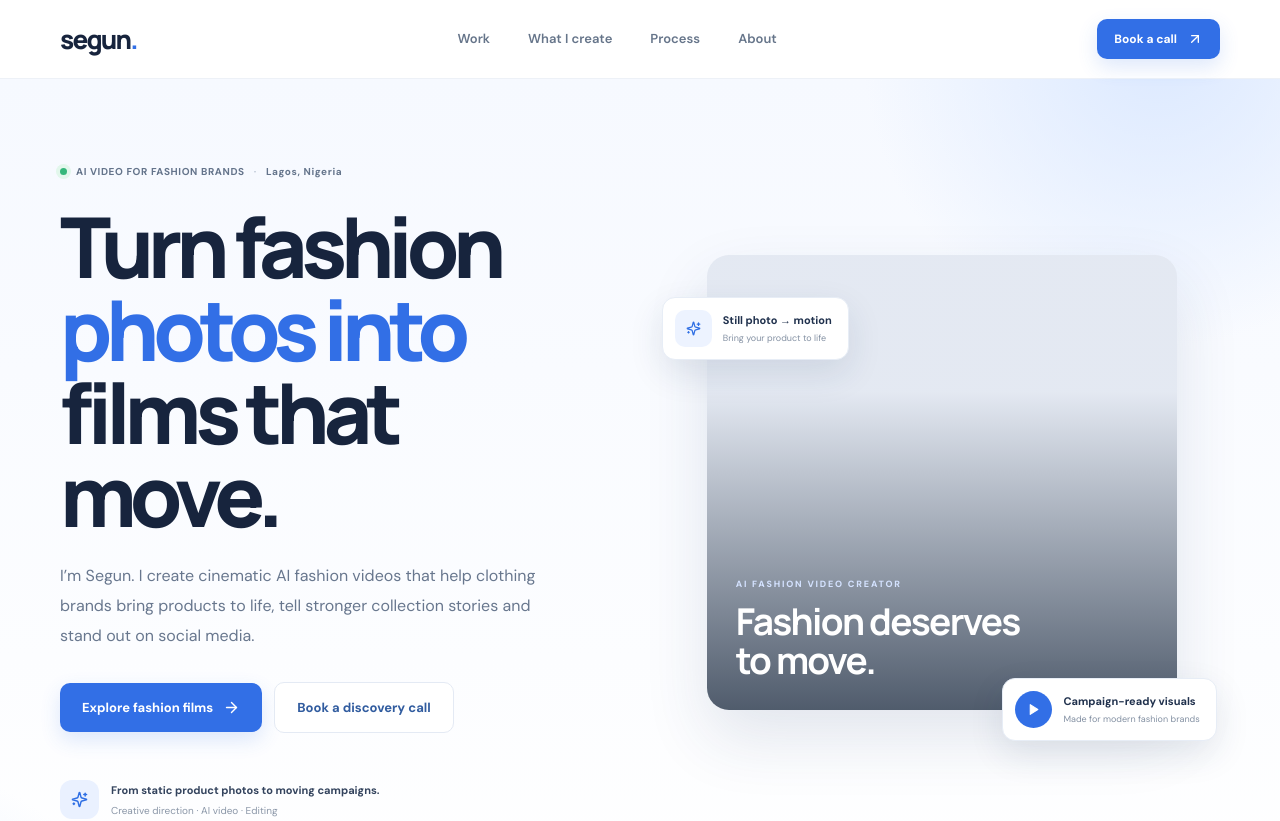
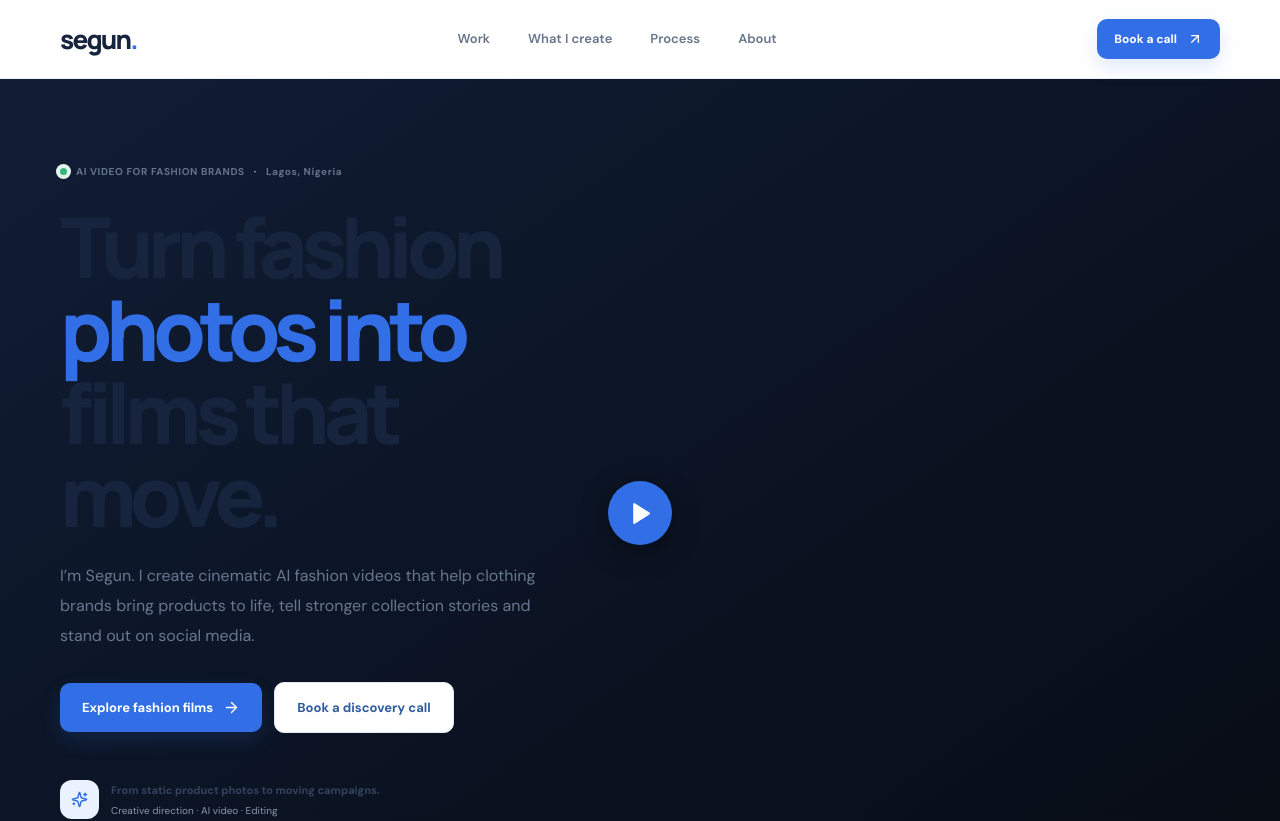
Before and after one commit to kolawoleadedoyin8-png/Segun-Portfolio-, a Next.js app: page / in a window 1280 px wide. Shown: the top 821 px of the page. Built offline with nearby package versions, Linux system fonts and the light colour scheme.

Commit message:
Use full-bleed fashion video in hero section

```diff
--- a/app/page.tsx
+++ b/app/page.tsx
@@ -23,9 +23,8 @@ const capabilities = ["AI fashion video", "Product storytelling", "Creative dire
 export default function Home() {
  return <main>
   <header className="site-header"><div className="container header-inner"><a href="#" className="brand-mark">segun<span>.</span></a><nav className="main-nav"><a href="#work">Work</a><a href="#services">What I create</a><a href="#process">Process</a><a href="#about">About</a></nav><a href="https://calendly.com/prime-edge-/business-call" target="_blank" rel="noreferrer" className="button button-primary button-small">Book a call <ArrowUpRight size={16}/></a></div></header>
-  <section className="hero"><div className="hero-glow hero-glow-one"/><div className="hero-glow hero-glow-two"/><div className="container hero-grid">
+  <section className="hero hero-fullbleed"><div className="hero-video-background"><VideoEmbed videoId="1CEOM_kWJAYZTwtirfXWxkKazEZsktAfD" title="Segun fashion film hero" variant="hero"/></div><div className="hero-video-shade"/><div className="container hero-grid hero-overlay-grid">
    <div className="hero-copy"><div className="availability"><span/> AI VIDEO FOR FASHION BRANDS <i>·</i> Lagos, Nigeria</div><h1>Turn fashion<br/><span>photos into</span><br/>films that move.</h1><p className="hero-lead">I’m Segun. I create cinematic AI fashion videos that help clothing brands bring products to life, tell stronger collection stories and stand out on social media.</p><div className="hero-actions"><a href="#work" className="button button-primary">Explore fashion films <ArrowRight size={17}/></a><a href="https://calendly.com/prime-edge-/business-call" target="_blank" rel="noreferrer" className="button button-quiet">Book a discovery call</a></div><div className="hero-proof"><div className="proof-icon"><Sparkles size={17}/></div><div><strong>From static product photos to moving campaigns.</strong><small>Creative direction · AI video · Editing</small></div></div></div>
-   <div className="hero-art"><div className="hero-photo"><img src="/segun-portrait.jpg" alt="Segun portrait"/><div className="photo-gradient"/><div className="photo-caption"><small>AI FASHION VIDEO CREATOR</small><strong>Fashion deserves<br/>to move.</strong></div></div><div className="art-chip chip-top"><span className="chip-spark"><Sparkles size={15}/></span><span><b>Still photo → motion</b><small>Bring your product to life</small></span></div><div className="art-chip chip-bottom"><span className="play-circle"><Play size={13} fill="currentColor"/></span><span><b>Campaign-ready visuals</b><small>Made for modern fashion brands</small></span></div><div className="art-decoration"/></div>
   </div><div className="container hero-footer"><span>FASHION CAMPAIGNS</span><span>PRODUCT FILMS</span><span>AI VIDEO ADS</span><span className="footer-location">FOR CLOTHING & APPAREL BRANDS</span></div></section>
   <section id="work" className="container section work-section"><div className="section-top"><div><span className="eyebrow">Fashion video showcase</span><h2>Make your collection<br/><em>the main character.</em></h2></div><p>From a single product photo to a full collection story, explore visual directions for fashion brands that want their content to feel more like a campaign.</p></div><div className="project-grid">{projects.map((project,index)=><article className="project-card" key={project.title}><div className={project.videoId ? "project-image project-video" : "project-image"}>{project.videoId ? <VideoEmbed videoId={project.videoId} title={project.title}/> : <><img src={project.image} alt={project.title} loading="lazy"/><span className="project-arrow"><ArrowUpRight size={19}/></span></>}<span className="project-number">{String(index+1).padStart(2,"0")}</span></div><div className="project-info"><span className="project-type">{project.type}</span><h3>{project.title}</h3><p>{project.desc}</p>{project.videoId ? <span className="text-link">{project.action} <Play size={14}/></span> : <a className="text-link" href={project.href} target="_blank" rel="noreferrer">{project.action} <ArrowUpRight size={15}/></a>}</div></article>)}</div><p className="portfolio-note">Some items shown are creative concepts rather than commissioned client projects.</p></section>
   <section id="services" className="services-band"><div className="container section"><div className="section-top"><div><span className="eyebrow">What I create</span><h2>Video made for<br/><em>fashion brands.</em></h2></div><p>Purpose-built AI video formats to help clothing labels introduce products, launch collections and create more engaging social content.</p></div><div className="service-grid">{services.map(({icon:Icon,title,text},i)=><article className="service-card" key={title}><div className="service-top"><span className="service-icon"><Icon size={22}/></span><span>0{i+1}</span></div><h3>{title}</h3><p>{text}</p><div className="service-line"/></article>)}</div></div></section>
```
